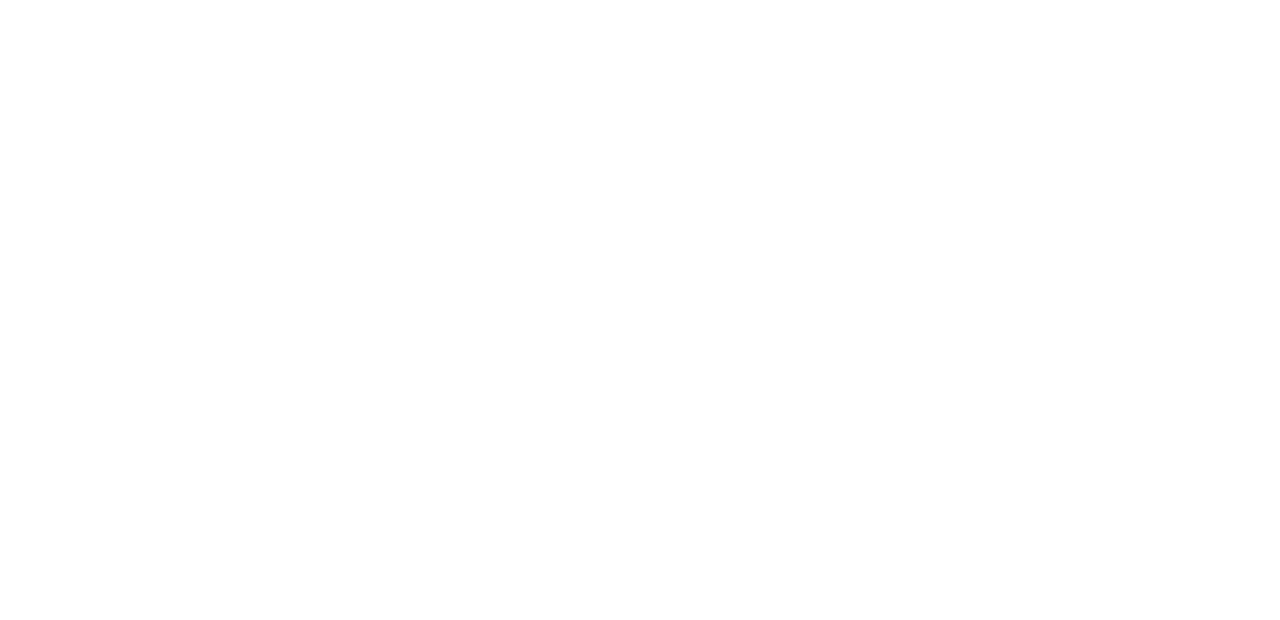
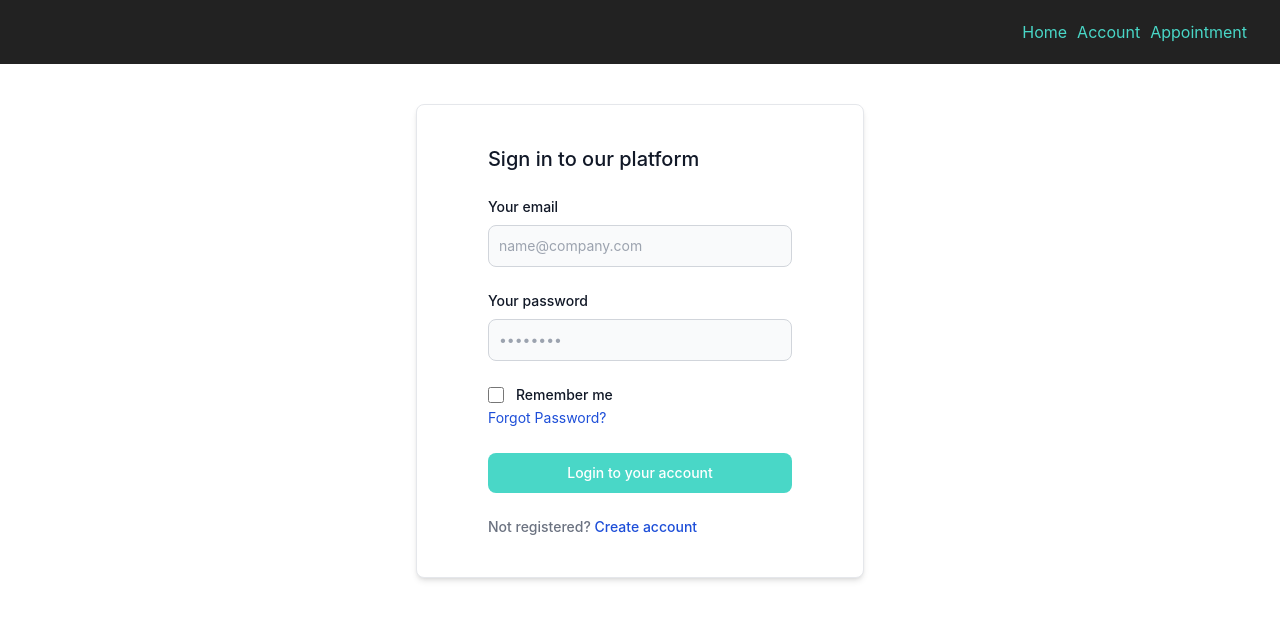
Before and after one commit to alex-bezruchko/scheduling-app, a React (Create React App) app: page /login in a window 1280 px wide. Before the commit this address had no page. Shown: the top 620 px of the page. Built offline with nearby package versions, Linux system fonts and the light colour scheme.

Commit message:
add changed style and a login route

```diff
--- a/src/App.css
+++ b/src/App.css
@@ -1,3 +1,14 @@
+@tailwind base;
+@tailwind components;
+@tailwind utilities;
+
+@layer base {
+  :root {
+    --color-primary: rgb(9, 8, 8);
+    --color-secondary: rgb(73, 215, 199, 1);
+  }
+}
+
 .navbar {
   background-color: #222;
   display: flex;
@@ -25,12 +36,23 @@
   width: 100%;
 }
 
+.login {
+  display: flex;
+  justify-content: center;
+}
+
+.button-sec {
+  background-color: var(--color-secondary);
+}
+
 @media (min-width: 768px) {
 
   .container {
     width: 1200px;
     padding-left: 33px;
     padding-right: 33px;
+    margin-left: auto;
+    margin-right: auto;
   }
 
   .navbar {
@@ -54,4 +76,11 @@
     padding-left: 33px;
     padding-right: 33px;
   }
+
+  .login {
+    width: 80%;
+    margin-left: auto;
+    margin-right: auto;
+  }
+
 }
--- a/src/index.js
+++ b/src/index.js
@@ -6,9 +6,9 @@
 import Layout from './components/Layout.js';
 
 import Account from './components/pages/Account.js';
+import Login from './components/pages/Login.js';
 import Appointments from './components/pages/Appointments.js';
-
-
+import NoPage from "./components/pages/NoPage.js";
 import reportWebVitals from './reportWebVitals';
 
 // const root = ReactDOM.createRoot(document.getElementById('root'));
@@ -19,9 +19,10 @@
       <Routes>
         <Route path="/" element={<Layout />}>
           <Route index element={<Home />} />
+          <Route path="login" element={<Login />} />
           <Route path="account" element={<Account />} />
           <Route path="appointments" element={<Appointments />} />
-          {/* <Route path="*" element={<NoPage />} /> */}
+          <Route path="*" element={<NoPage />} />
         </Route>
       </Routes>
     </BrowserRouter>
--- /dev/null
+++ b/tailwind.config.js
@@ -0,0 +1,12 @@
+/** @type {import('tailwindcss').Config} */
+module.exports = {
+  content: ["./src/**/*.{js,jsx,ts,tsx}"],
+  colors: {
+    primary: 'rgb(var(--color-primary) / <alpha-value>)',
+    secondary: 'rgb(var(--color-secondary) / <alpha-value>)'
+  },
+  theme: {
+    extend: {},
+  },
+  plugins: [],
+}
```
